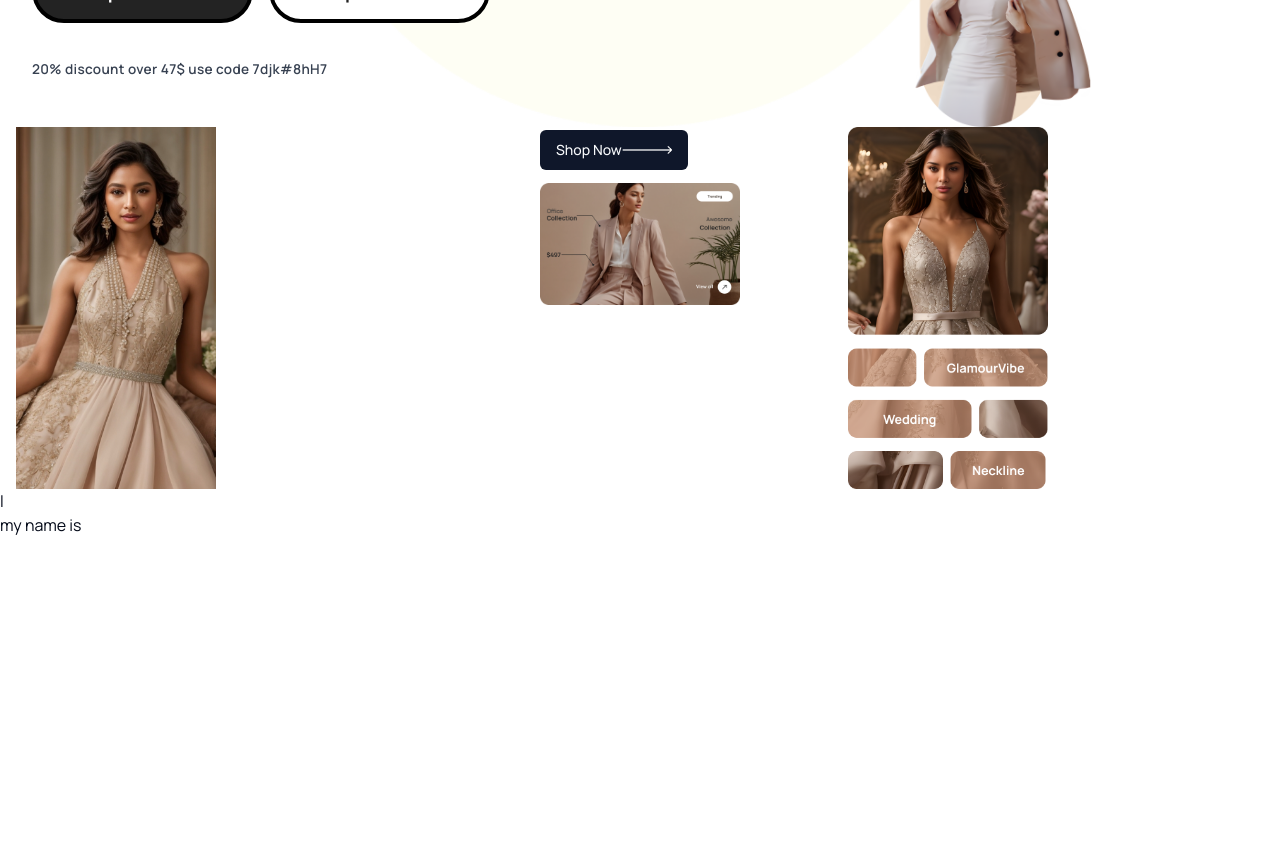
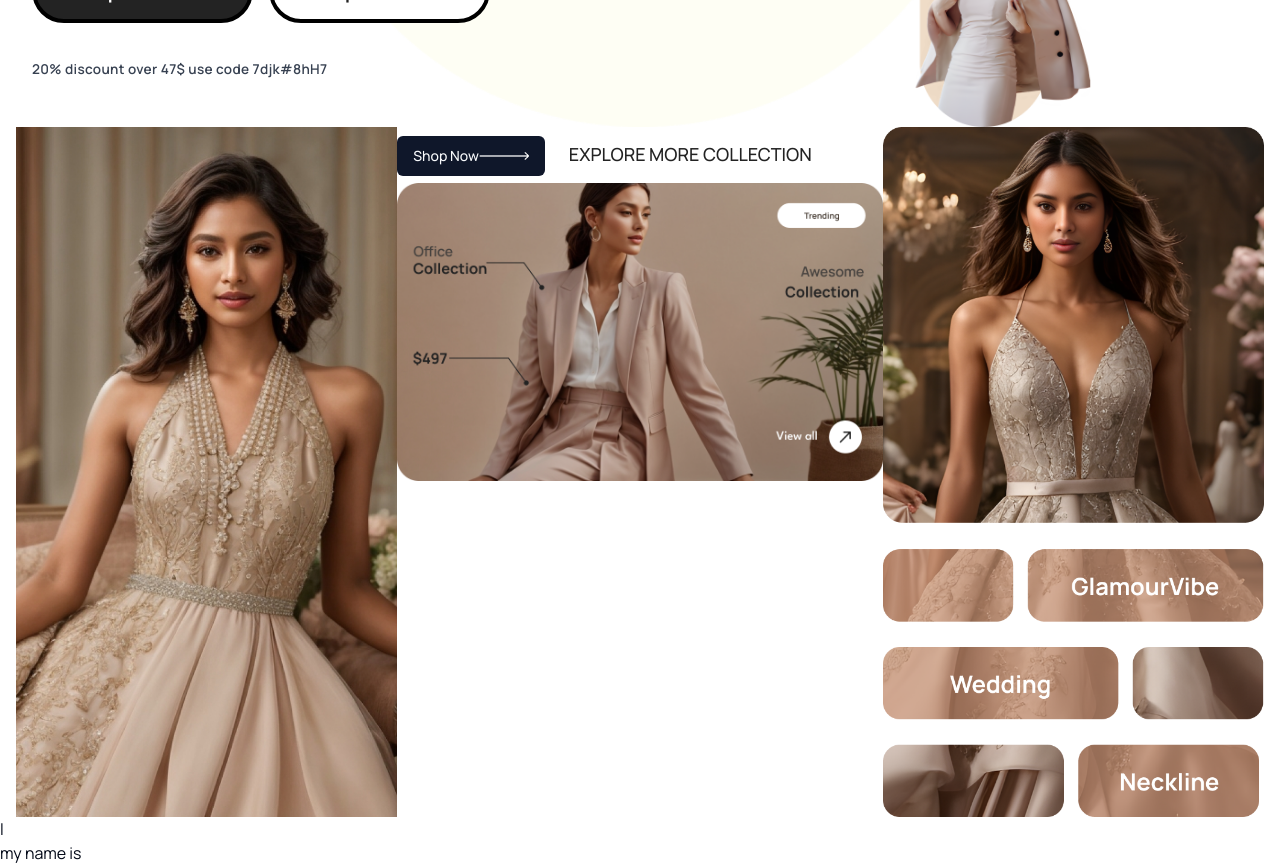
Before and after one commit to Iqtidartara/Main-Plume, a Next.js app: page / in a window 1280 px wide. Shown: the part 640-1505 px from the top of the page. Before the commit the page ends 1177 px from the top, so only its background shows below. Built offline with nearby package versions, Linux system fonts and the light colour scheme.

Commit message:
refractor :importing changes

```diff
--- a/app/page.tsx
+++ b/app/page.tsx
@@ -1,7 +1,6 @@
 import Demo from "@/components/Demo";
 import HomeSection from "@/components/HomeSection";
 import Navbar from "@/components/Navbar";
-import { url } from "inspector";
 import Trial from "@/components/Trial";
 
 export default function Home() {
--- a/components/Demo.tsx
+++ b/components/Demo.tsx
@@ -11,7 +11,7 @@ const Demo = () => {
         <div className="flex flex-row justify-between">
           {/* first image */}
           <div className="w-1/3">
-            <Image src="/demo1.png" alt="first image" width={200} height={400} />
+            <Image src="/demo1.png" alt="first image" width={600} height={400} className="w-full" />
           </div>
 
           {/* buttons and image */}
@@ -26,19 +26,20 @@ const Demo = () => {
                 className="w-4.9375rem h-2"
               />
             </Button>
-            <Button className="bg-white px-6 py-7"></Button>
+            <Button className="bg-white px-6 py-7 text-[#232323] text-[1.125rem] font-500 uppercase text-center  ">explore more COLLECTION</Button>
 
             <Image
               src={"/demo2.png"}
               alt="second image"
-              width={200}
-              height={400}
+              width={530}
+              height={325}
+              className=""
             />
           </div>
 
           {/* last image */}
-          <div className="w-1/3">
-            <Image src="/demo3.png" alt="third image" width={200} height={400} />
+          <div className="w-1/3  ">
+            <Image src="/demo3.png" alt="third image" width={530} height={530} className="" />
           </div>
         </div>
       </div>
```
